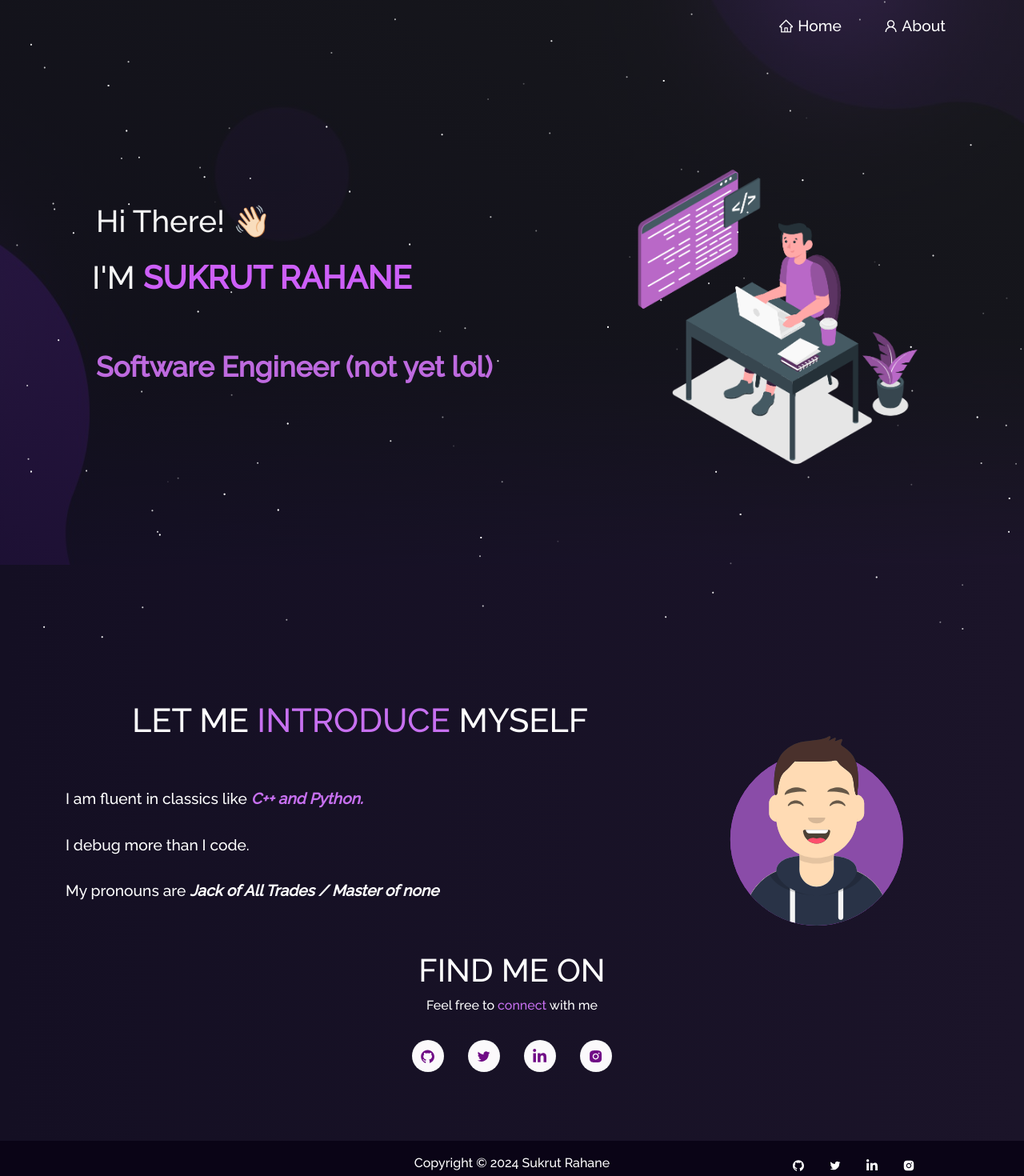
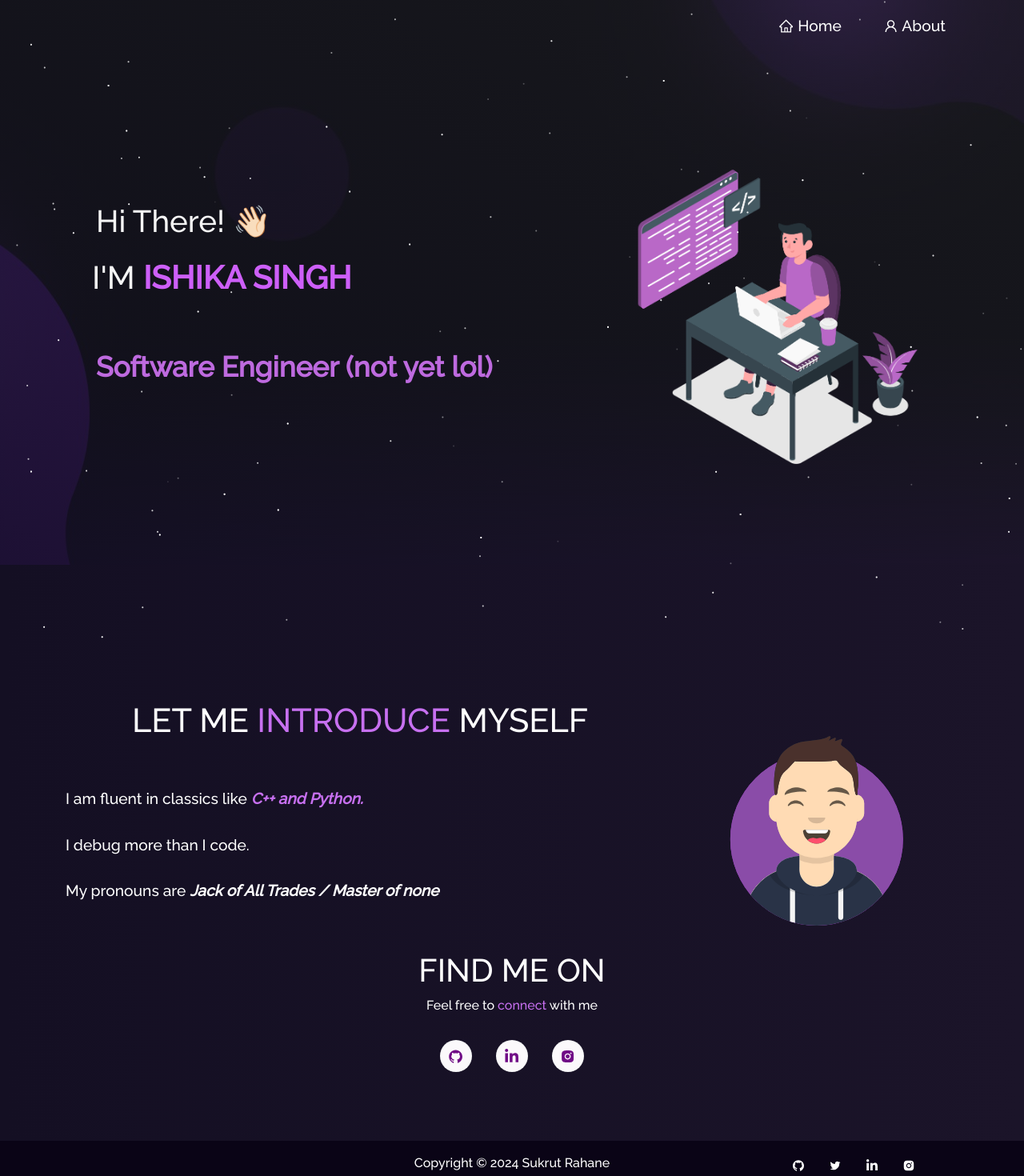
Before and after one commit to ishikasingh21/Ishika-Portfolio-main, a React (Create React App) app: page / in a window 1280 px wide. Shown: the top 1470 px of the page at 80% size. Built offline with nearby package versions, Linux system fonts and the light colour scheme.

Commit message:
edit intro

```diff
--- a/src/components/Home/Home.js
+++ b/src/components/Home/Home.js
@@ -22,7 +22,7 @@ function Home() {
 
               <h1 className="heading-name">
                 I'M
-                <strong className="main-name"> SUKRUT RAHANE </strong>
+                <strong className="main-name"> ISHIKA SINGH </strong>
               </h1>
 
               <div style={{ padding: 50, textAlign: "left" }}>
--- a/src/components/Home/Home2.js
+++ b/src/components/Home/Home2.js
@@ -46,7 +46,7 @@ function Home2() {
             <ul className="home-about-social-links">
               <li className="social-icons">
                 <a
-                  href="https://github.com/sukrutrahane"
+                  href="https://github.com/ishikasingh21"
                   target="_blank"
                   rel="noreferrer"
                   className="icon-colour  home-social-icons"
@@ -56,17 +56,7 @@ function Home2() {
               </li>
               <li className="social-icons">
                 <a
-                  href="https://twitter.com/sukrutrahane"
-                  target="_blank"
-                  rel="noreferrer"
-                  className="icon-colour  home-social-icons"
-                >
-                  <AiOutlineTwitter />
-                </a>
-              </li>
-              <li className="social-icons">
-                <a
-                  href="https://www.linkedin.com/in/sukrutrahane/"
+                  href="https://www.linkedin.com/in/ishika-singh-a43b78232/"
                   target="_blank"
                   rel="noreferrer"
                   className="icon-colour  home-social-icons"
@@ -76,7 +66,7 @@ function Home2() {
               </li>
               <li className="social-icons">
                 <a
-                  href="https://www.instagram.com/sukkkrut"
+                  href="https://www.instagram.com/ishh.ikaa/?next=%2F"
                   target="_blank"
                   rel="noreferrer"
                   className="icon-colour home-social-icons"
```
